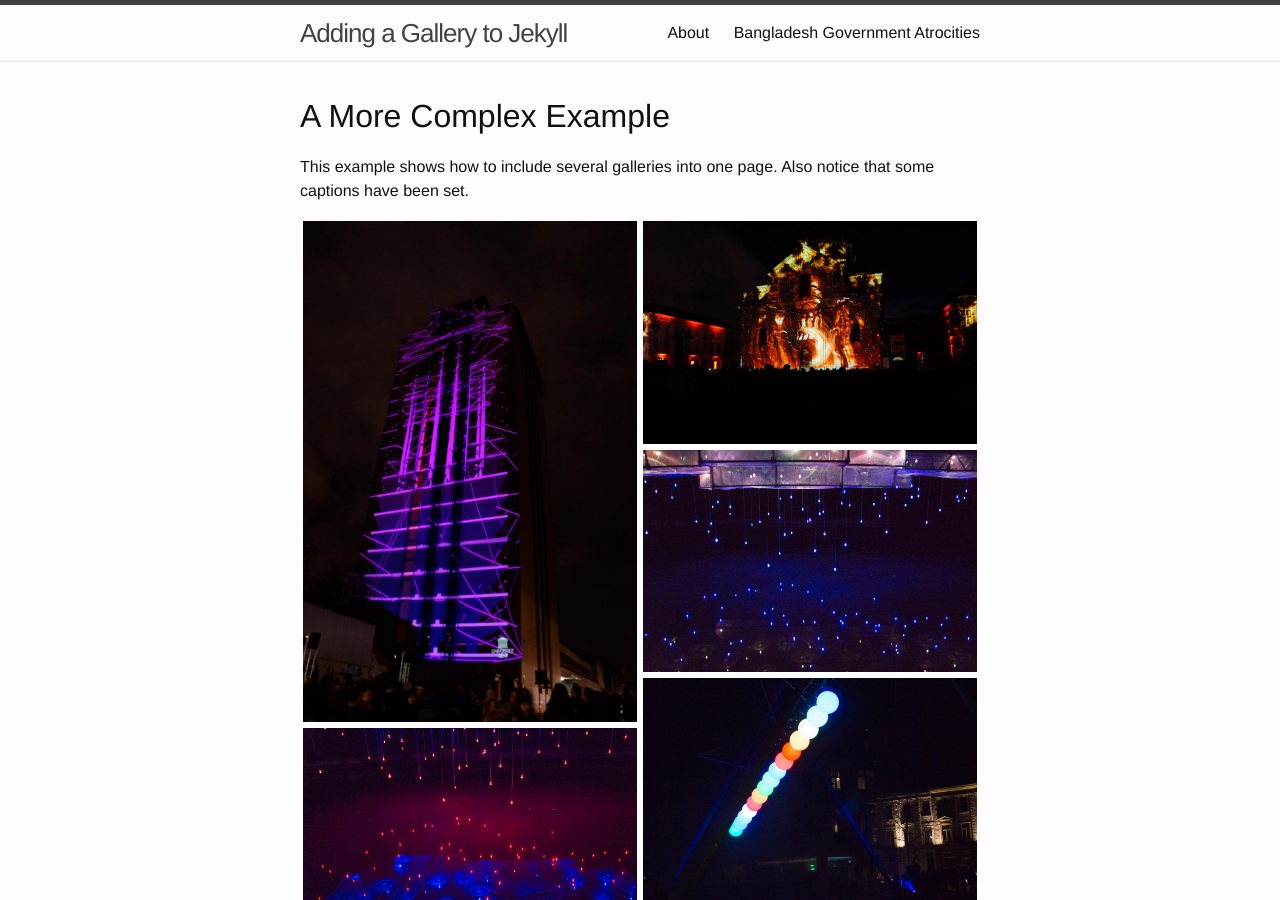
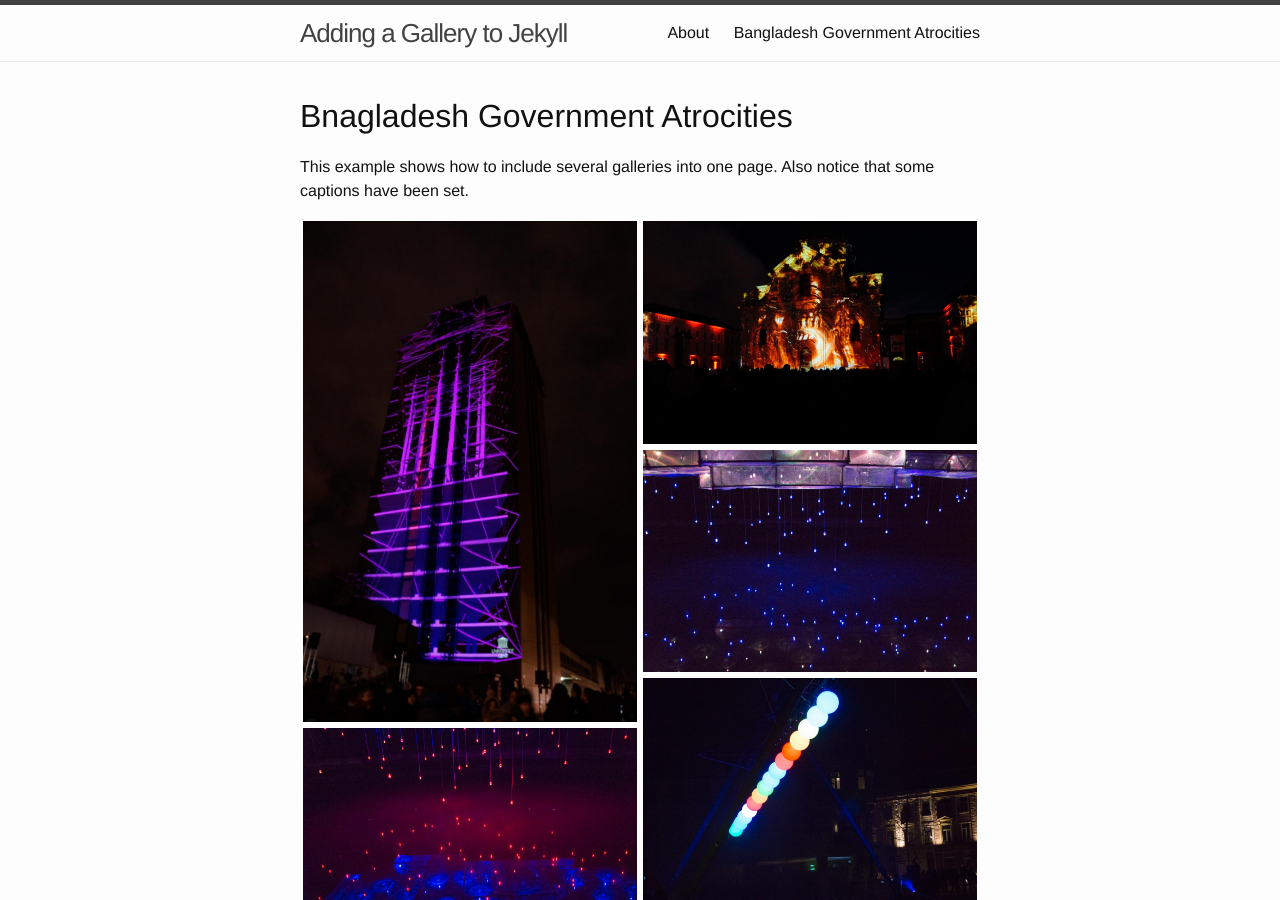
Before and after one commit to amiebangladesh/amiebangladesh.github.io, a Jekyll site: the page built from photography/ghent-light-festival.md, in a window 1280 px wide and 900 px high. Built offline with Jekyll 4.4.1, drawn with Linux system fonts in a browser that asks for light colours; comment, search, counter and statistics services are not loaded.

Commit message:
Update ghent-light-festival.md

```diff
--- a/photography/ghent-light-festival.md
+++ b/photography/ghent-light-festival.md
@@ -1,6 +1,6 @@
 ---
 layout: gallery
-title: A More Complex Example
+title: Bnagladesh Government Atrocities
 no_menu_item: true # required only for this example website because of menu construction
 support: [jquery, gallery]
 ---
```
